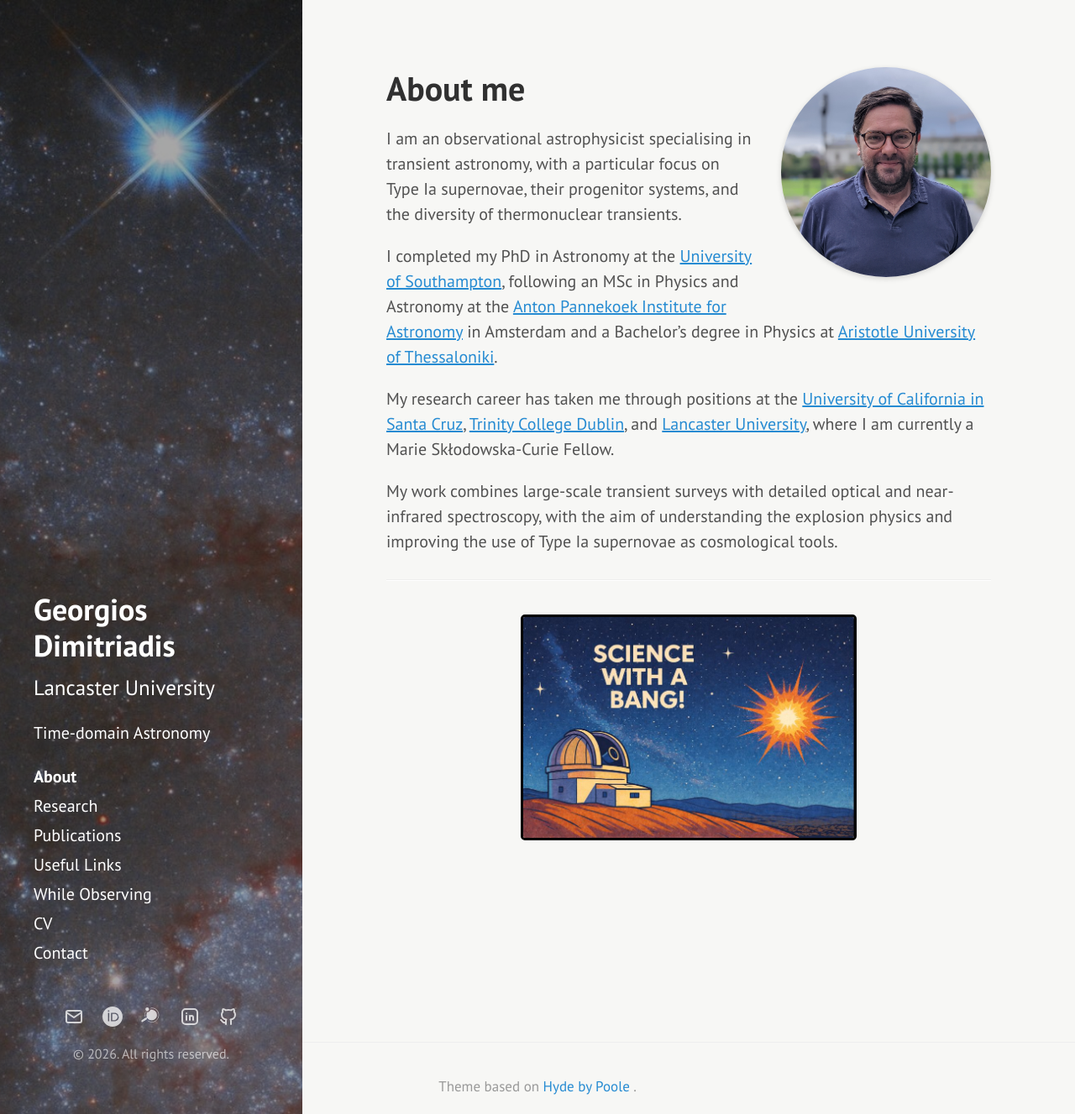
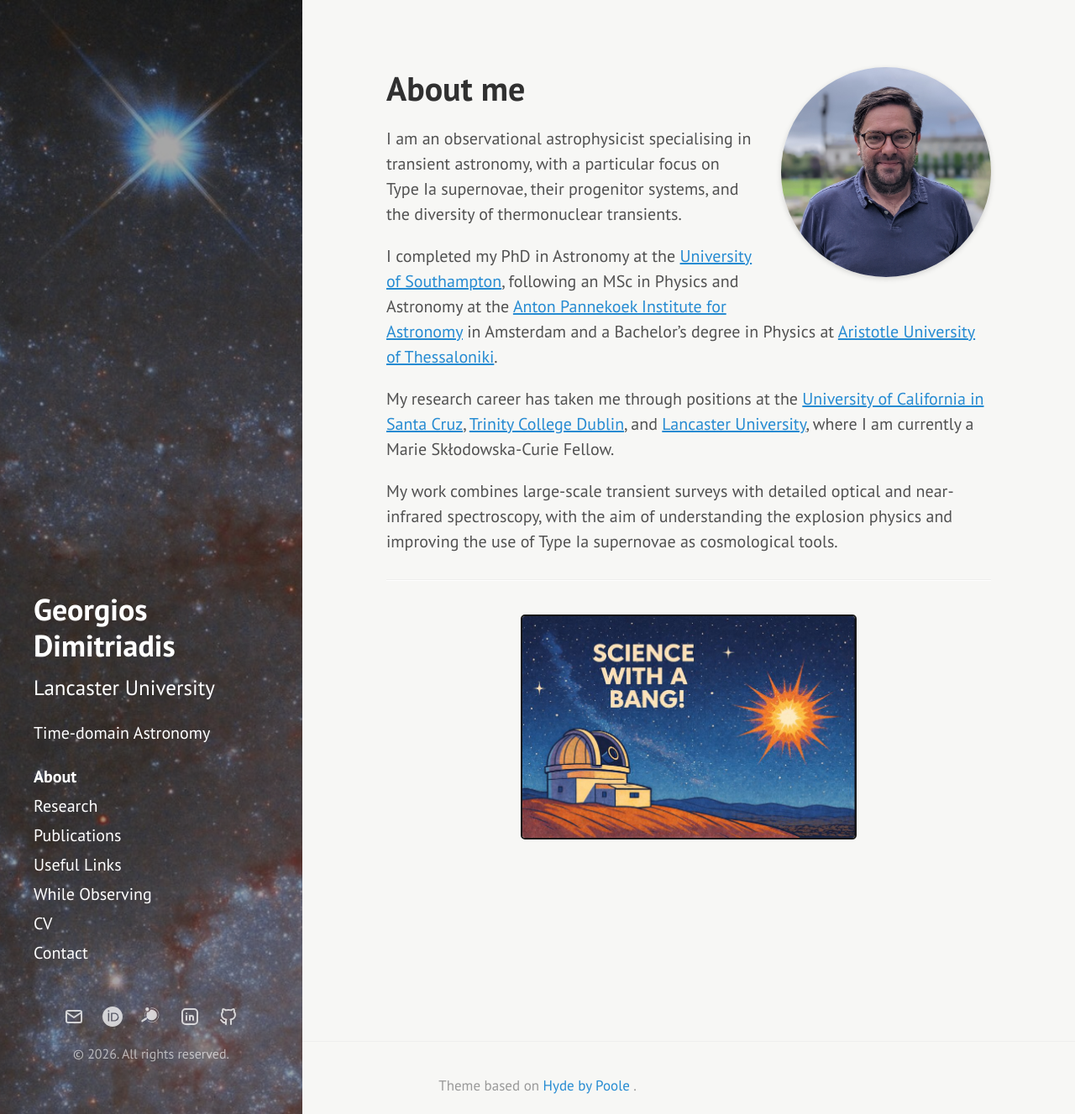
Before and after one commit to geodimitriadis/geodimitriadis.github.io, a Jekyll site: the page built from index.md, in a window 1280 px wide and 1327 px high. Shown: the whole window at 84% size. Built offline with Jekyll 4.4.1, drawn with Linux system fonts in a browser that asks for light colours.

Commit message:
Update hyde.css

```diff
--- a/public/css/hyde.css
+++ b/public/css/hyde.css
@@ -434,6 +434,6 @@ a.sidebar-nav-item:focus {
   display: block;
   margin: 0 auto;
 
-  border: 3px solid #000;
+  border: 2px solid rgba(0, 0, 0, 0.9);
   box-sizing: border-box;
 }
```
